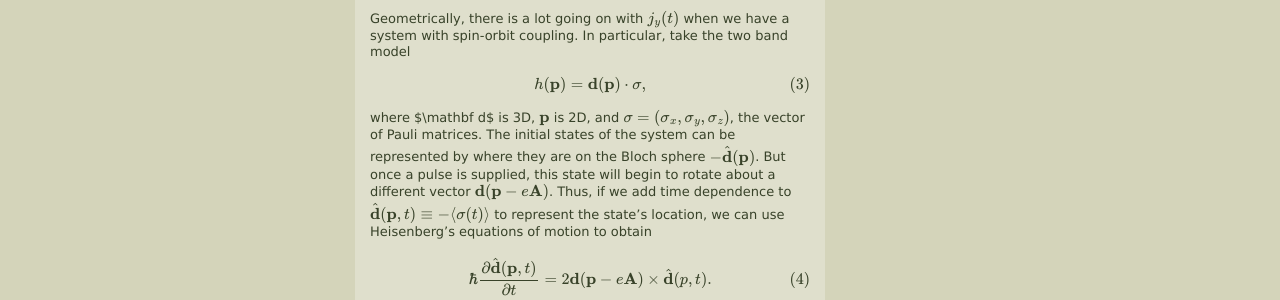
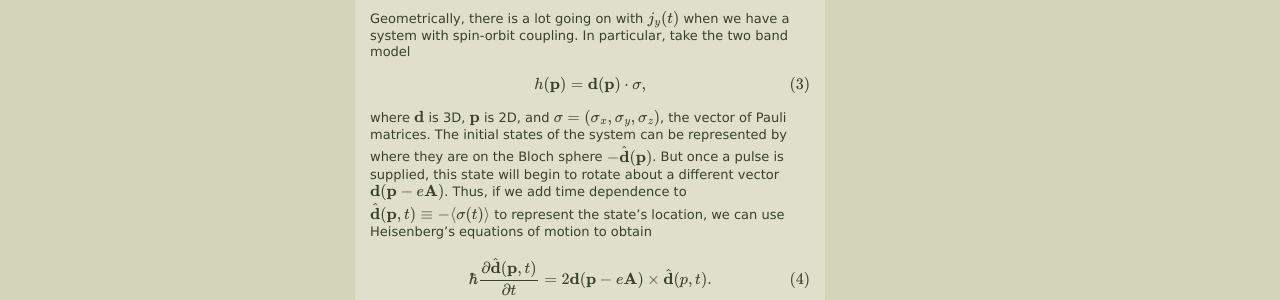
Before and after one commit to jhwilson/old-jhwilson.github.io, a Jekyll site: the page built from _posts/2017-02-20-Chern-Number-From-Real-Time.markdown, in a window 1280 px wide. Shown: the part 441-741 px from the top of the page. Built offline with Jekyll 4.4.1, drawn with Linux system fonts in a browser that asks for light colours; nearby versions of some CDN libraries; formulas are drawn with MathJax 3; comment, search, counter and statistics services are not loaded.

Commit message:
Fixed typo

```diff
--- a/_posts/2017-02-20-Chern-Number-From-Real-Time.markdown
+++ b/_posts/2017-02-20-Chern-Number-From-Real-Time.markdown
@@ -19,7 +19,7 @@ $$\begin{align}
   h(\mathbf p) = \mathbf d(\mathbf p) \cdot \sigma,
 \end{align}$$
 
-where $\mathbf d$ is 3D, $$\mathbf p$$ is 2D, and $$\sigma = (\sigma_x, \sigma_y, \sigma_z)$$, the vector of Pauli matrices. The initial states of the system can be represented by where they are on the Bloch sphere $$-\hat{\mathbf d}(\mathbf p)$$. But once a pulse is supplied, this state will begin to rotate about a different vector $$\mathbf d(\mathbf p - e \mathbf A)$$. Thus, if we add time dependence to $$\hat{\mathbf d}(\mathbf p, t)\equiv -\langle \sigma(t) \rangle$$ to represent the state's location, we can use Heisenberg's equations of motion to obtain
+where $$\mathbf d$$ is 3D, $$\mathbf p$$ is 2D, and $$\sigma = (\sigma_x, \sigma_y, \sigma_z)$$, the vector of Pauli matrices. The initial states of the system can be represented by where they are on the Bloch sphere $$-\hat{\mathbf d}(\mathbf p)$$. But once a pulse is supplied, this state will begin to rotate about a different vector $$\mathbf d(\mathbf p - e \mathbf A)$$. Thus, if we add time dependence to $$\hat{\mathbf d}(\mathbf p, t)\equiv -\langle \sigma(t) \rangle$$ to represent the state's location, we can use Heisenberg's equations of motion to obtain
 
 $$\begin{align}
   \hbar \frac{\partial \hat{\mathbf d}(\mathbf p, t)}{\partial t} = 2\mathbf{d}(\mathbf p - e\mathbf A) \times \hat{\mathbf{d}}(p, t).
```
